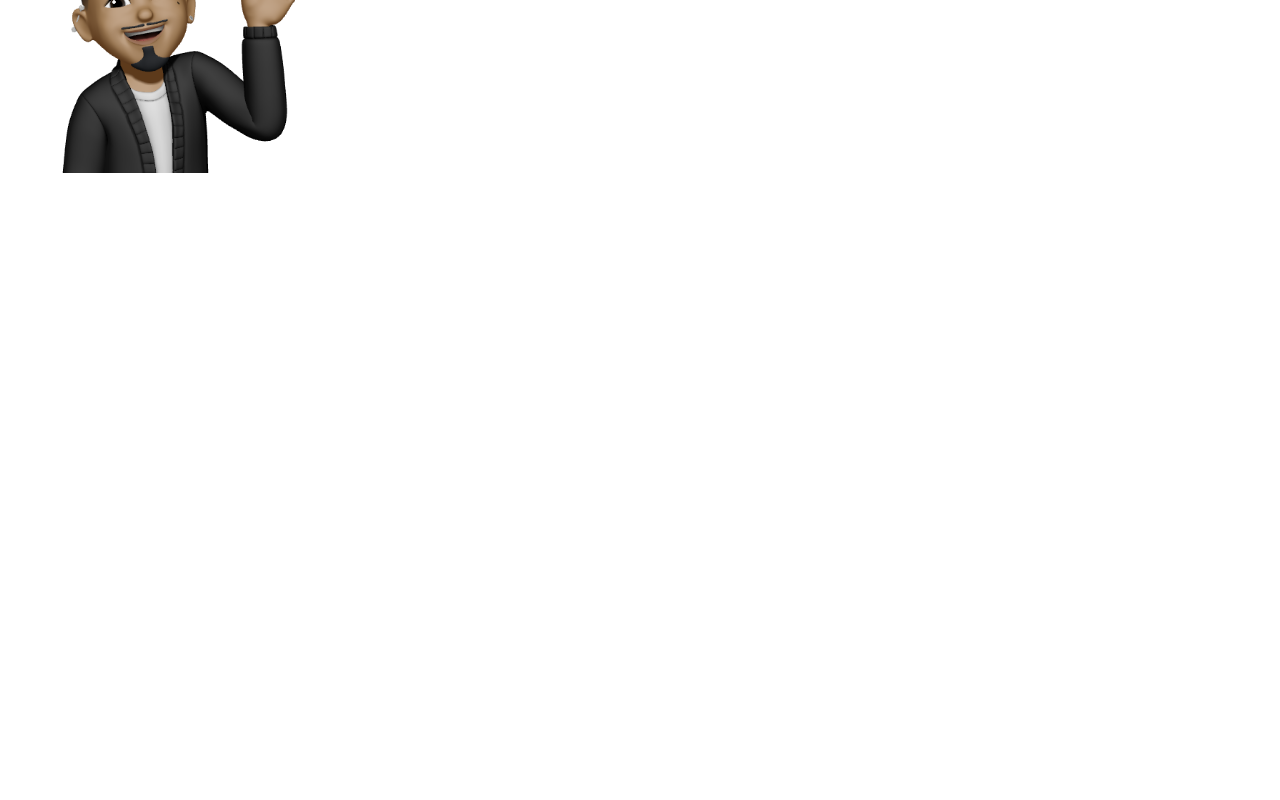
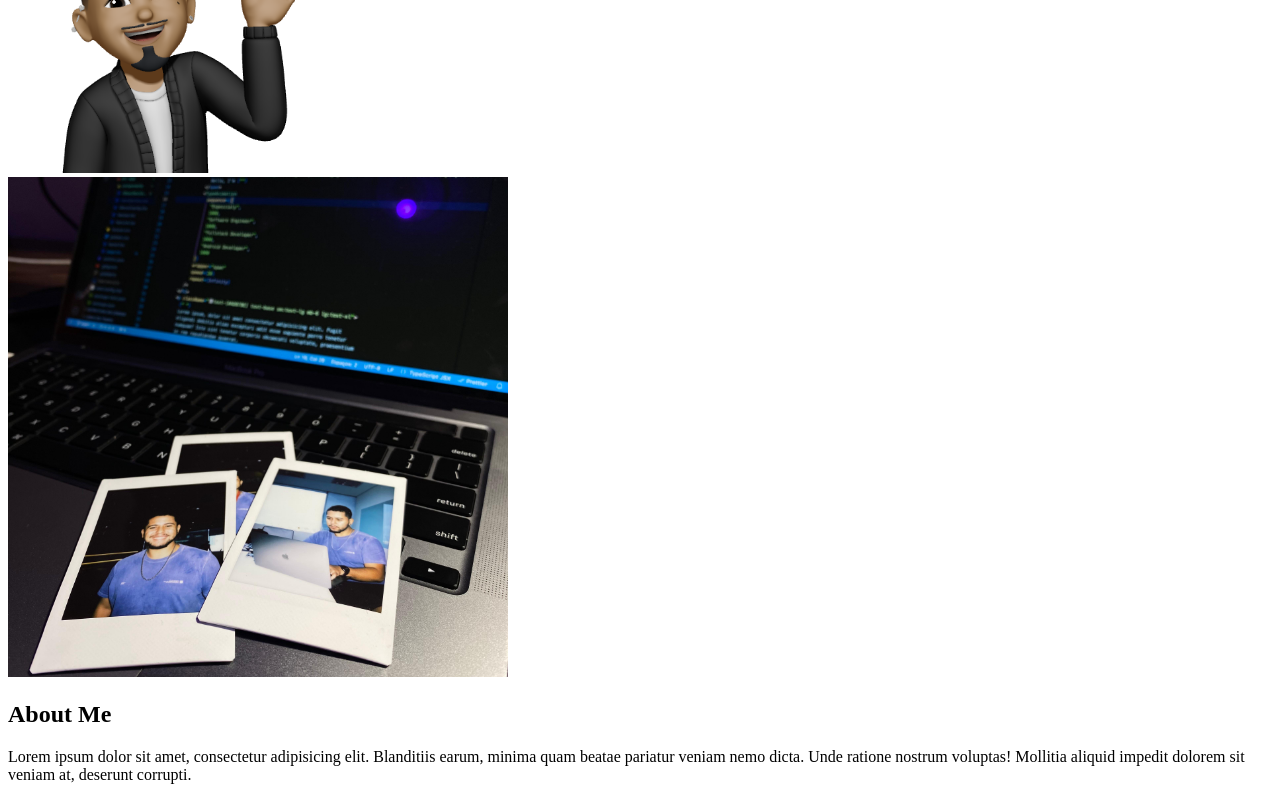
Before and after one commit to espezzialy/nextjs-portfolio, a Next.js app: page / in a window 1280 px wide. Shown: the part 384-1184 px from the top of the page. Before the commit the page ends 800 px from the top, so only its background shows below. Built offline with nearby package versions, Linux system fonts and the light colour scheme.

Commit message:
feat: starting create about section

```diff
--- /dev/null
+++ b/src/app/components/AboutSection.tsx
@@ -0,0 +1,26 @@
+import Image from "next/image"
+
+export default function AboutSection() {
+  return (
+    <section className="text-white">
+      <div className="md:grid md:grid-cols-2 gap-8 items-center py-8 px-4 xl:gap-16 sm:py-16 xl:px-16">
+        <Image
+          src="/images/about-image.jpeg"
+          width={500}
+          height={500}
+          alt={""}
+          className="border border-gray-600 rounded-[52px]"
+        />
+        <div>
+          <h2>About Me</h2>
+          <p>
+            Lorem ipsum dolor sit amet, consectetur adipisicing elit. Blanditiis
+            earum, minima quam beatae pariatur veniam nemo dicta. Unde ratione
+            nostrum voluptas! Mollitia aliquid impedit dolorem sit veniam at,
+            deserunt corrupti.
+          </p>
+        </div>
+      </div>
+    </section>
+  )
+}
--- a/src/app/page.tsx
+++ b/src/app/page.tsx
@@ -1,6 +1,7 @@
 import Image from "next/image"
 import HeroSection from "./components/HeroSection"
 import Navbar from "./components/Navbar"
+import AboutSection from "./components/AboutSection"
 
 export default function Home() {
   return (
@@ -9,6 +10,7 @@ export default function Home() {
 
       <div className="container mt-24 mx-auto px-12 py-4">
         <HeroSection />
+        <AboutSection />
       </div>
     </main>
   )
```
Also changed, not shown: public/images/about-image.jpeg (added).
